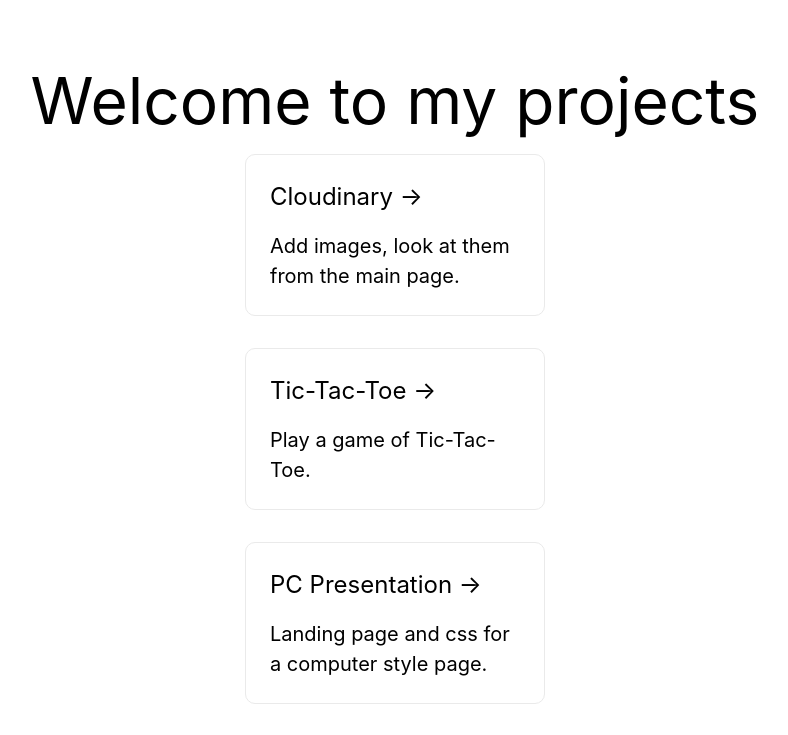
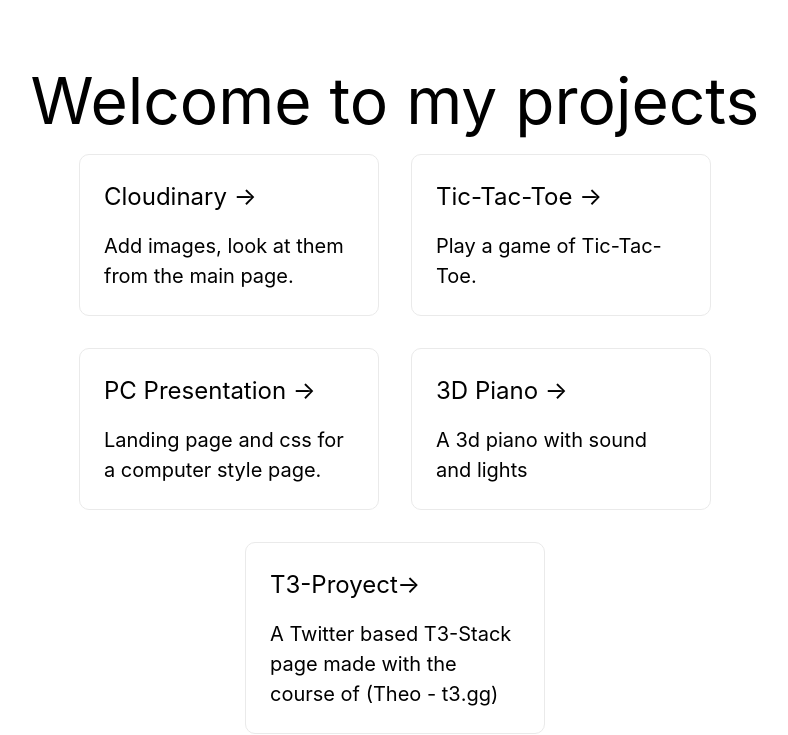
Before and after one commit to santiellis/tiny-projects, a Next.js app: page / in a window 1280 px wide. Shown: the top 735 px of the page, without its empty margins (245-1033 px from the left). Built offline with nearby package versions, Linux system fonts and the light colour scheme.

Commit message:
Tic-tac-toe card fixed, href changed

```diff
--- a/pages/index.js
+++ b/pages/index.js
@@ -15,6 +15,8 @@
         <h1 className={styles.title}>
           Welcome to my projects
         </h1>
+       <div className='flex'>
+
         <div className={styles.grid}>
           <a
             href="https://santiagoellis.dev/cloudinary/cloudinaryHome"
@@ -26,7 +28,7 @@
             </p>
           </a>
         </div>
-        <div className={styles.grid}>
+        <div className='flex align-center justify-center flex-wrap'>
           <a
             href="https://santiagoellis.dev/tic-tac-toe/tic-tac-toe"
             className={styles.card}
@@ -37,6 +39,9 @@
             </p>
           </a>
         </div>
+       </div>
+       <div className='flex'>
+
         <div className={styles.grid}>
           <a
           href='https://santiagoellis.dev/pc-presentation/pc-presentation'
@@ -60,10 +65,11 @@
             </p>
           </a>
         </div>
+       </div>
 
         <div className={styles.grid}>
           <a
-          href="https://piano.santiagoellis.dev"
+          href="https://t3-proyect.santiagoellis.dev/"
           className={styles.card}
           >
             <h2>T3-Proyect&rarr;</h2>
```
